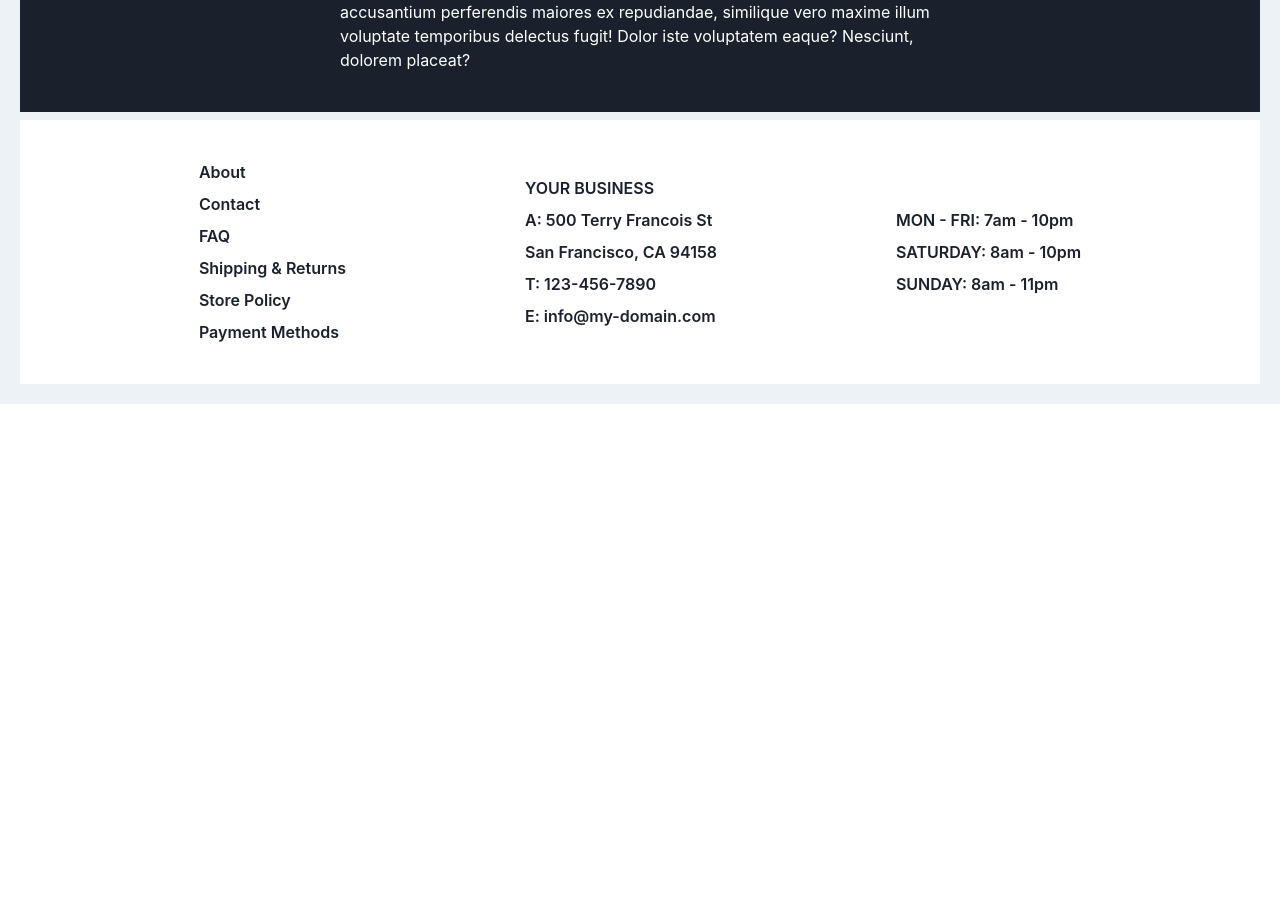
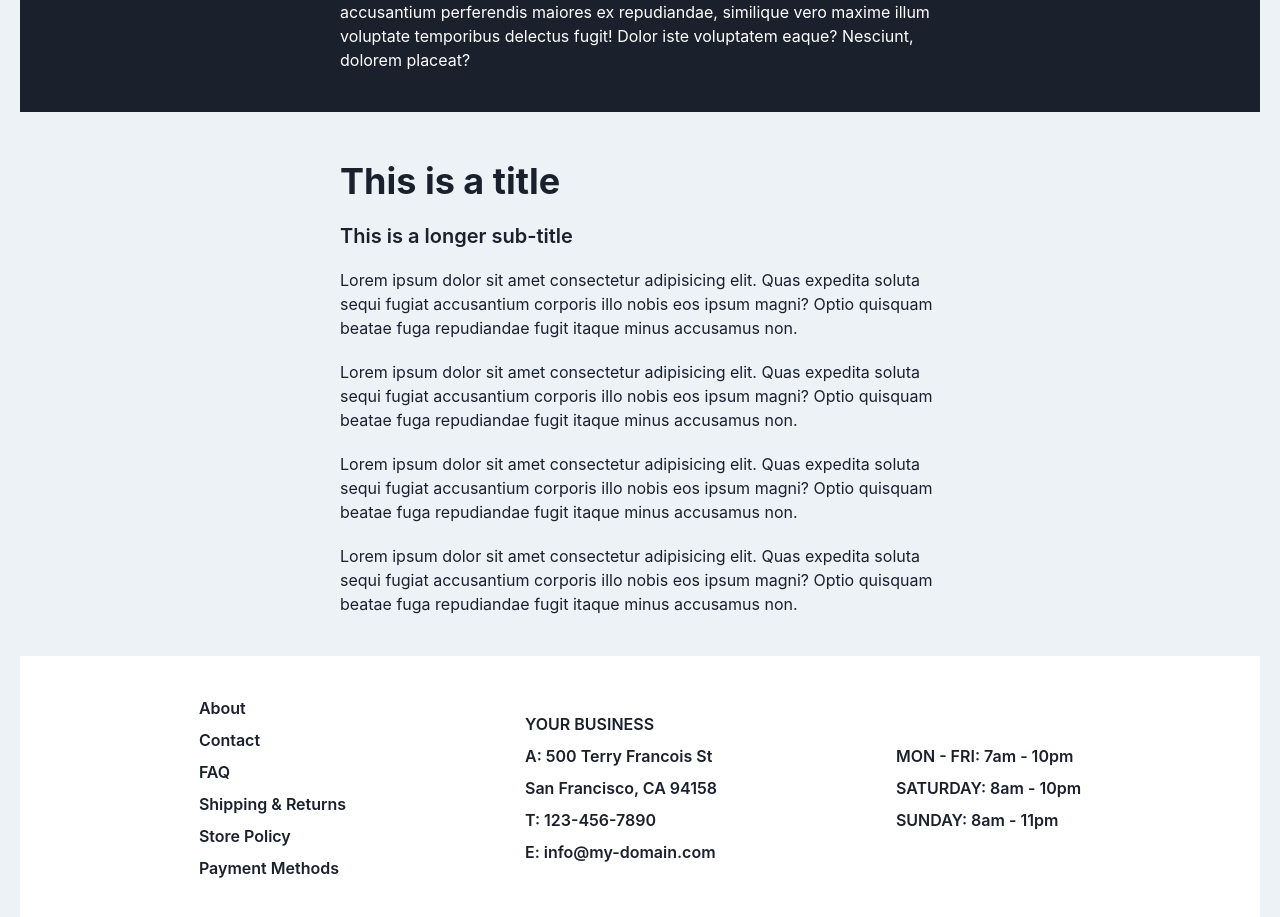
Before and after one commit to Wellfair94/e-commerce, a Next.js app: page / in a window 1280 px wide. Shown: the part 2010-2927 px from the top of the page. Before the commit the page ends 2414 px from the top, so only its background shows below. Built offline with nearby package versions, Linux system fonts and the light colour scheme.

Commit message:
added section to home

```diff
--- a/pages/index.tsx
+++ b/pages/index.tsx
@@ -4,6 +4,7 @@ import SectionDivider from "components/shared/SectionDivider";
 import Layout from "layout";
 import { GetServerSideProps } from "next";
 import Link from "next/link";
+import Section from "components/shared/Section";
 
 // export const getServerSideProps: GetServerSideProps = async (context) => {
 //   return {
@@ -103,6 +104,17 @@ export default function Home() {
         subText="Lorem ipsum dolor sit amet consectetur adipisicing elit. Nostrum rerum accusantium perferendis maiores ex repudiandae, similique vero maxime illum voluptate temporibus delectus fugit! Dolor iste voluptatem eaque? Nesciunt, dolorem placeat?"
         dark
       />
+
+      <Section
+        title="This is a title"
+        subtitle="This is a longer sub-title"
+        body={[
+          "Lorem ipsum dolor sit amet consectetur adipisicing elit. Quas expedita soluta sequi fugiat accusantium corporis illo nobis eos ipsum magni? Optio quisquam beatae fuga repudiandae fugit itaque minus accusamus non.",
+          "Lorem ipsum dolor sit amet consectetur adipisicing elit. Quas expedita soluta sequi fugiat accusantium corporis illo nobis eos ipsum magni? Optio quisquam beatae fuga repudiandae fugit itaque minus accusamus non.",
+          "Lorem ipsum dolor sit amet consectetur adipisicing elit. Quas expedita soluta sequi fugiat accusantium corporis illo nobis eos ipsum magni? Optio quisquam beatae fuga repudiandae fugit itaque minus accusamus non.",
+          "Lorem ipsum dolor sit amet consectetur adipisicing elit. Quas expedita soluta sequi fugiat accusantium corporis illo nobis eos ipsum magni? Optio quisquam beatae fuga repudiandae fugit itaque minus accusamus non.",
+        ]}
+      />
     </Layout>
   );
 }
```
